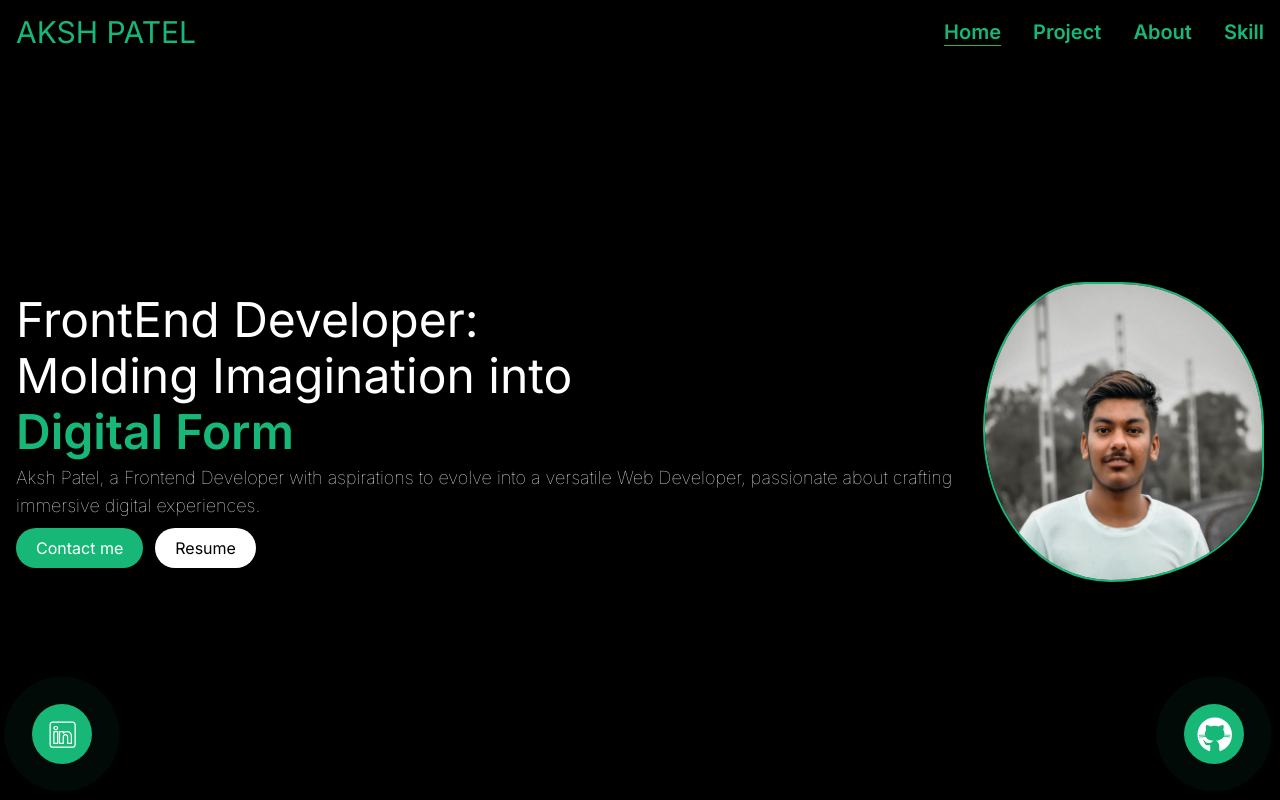
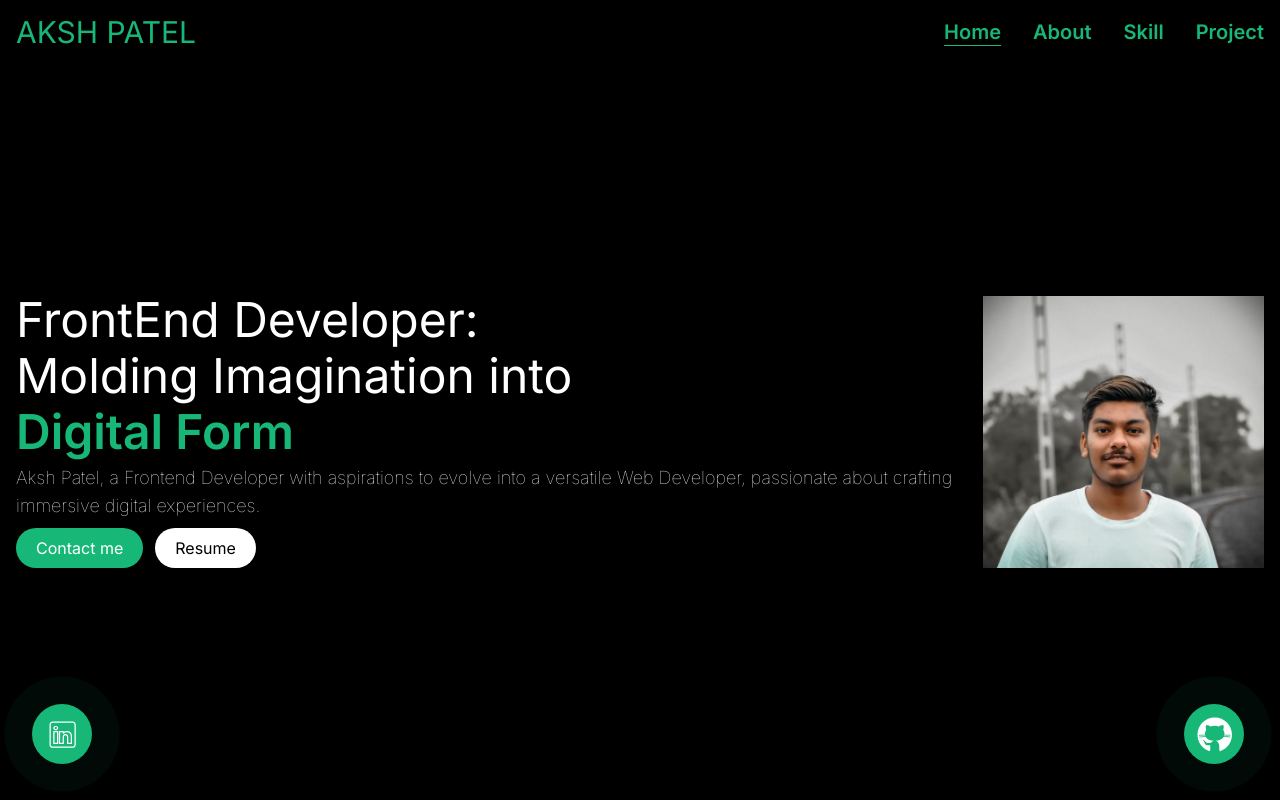
Before and after one commit to akshpatell/portfolio, a Next.js app: page / in a window 1280 px wide. Built offline with nearby package versions, Linux system fonts and the light colour scheme.

Commit message:
commit code

```diff
--- a/src/components/Header/index.jsx
+++ b/src/components/Header/index.jsx
@@ -6,12 +6,12 @@ import { usePathname } from "next/navigation";
 
 const navbarData = [
   { title: "Home", link: "/" },
-  { title: "Project", link: "/project" },
   { title: "About", link: "/about" },
   {
     title: "Skill",
     link: "/skill",
   },
+  { title: "Project", link: "/project" },
   // { title: "Blog", link: "/blog" },
 ];
 
--- a/src/components/Male/index.jsx
+++ b/src/components/Male/index.jsx
@@ -41,7 +41,7 @@ const Male = () => {
           width={350}
           height={350}
           alt="alt"
-          className={Style.shape}
+          // className={Style.shape}
         />
       </div>
     </div>
```
